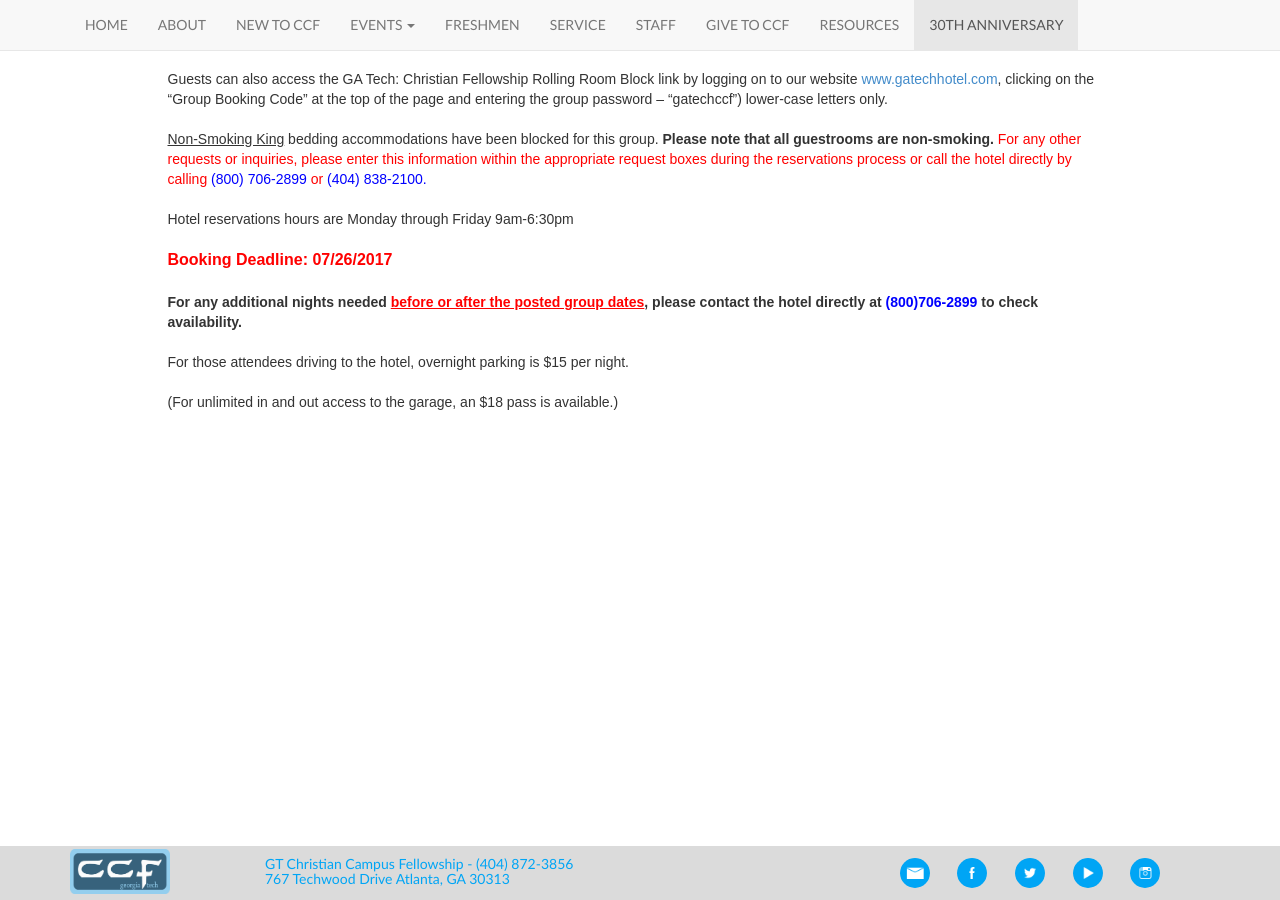
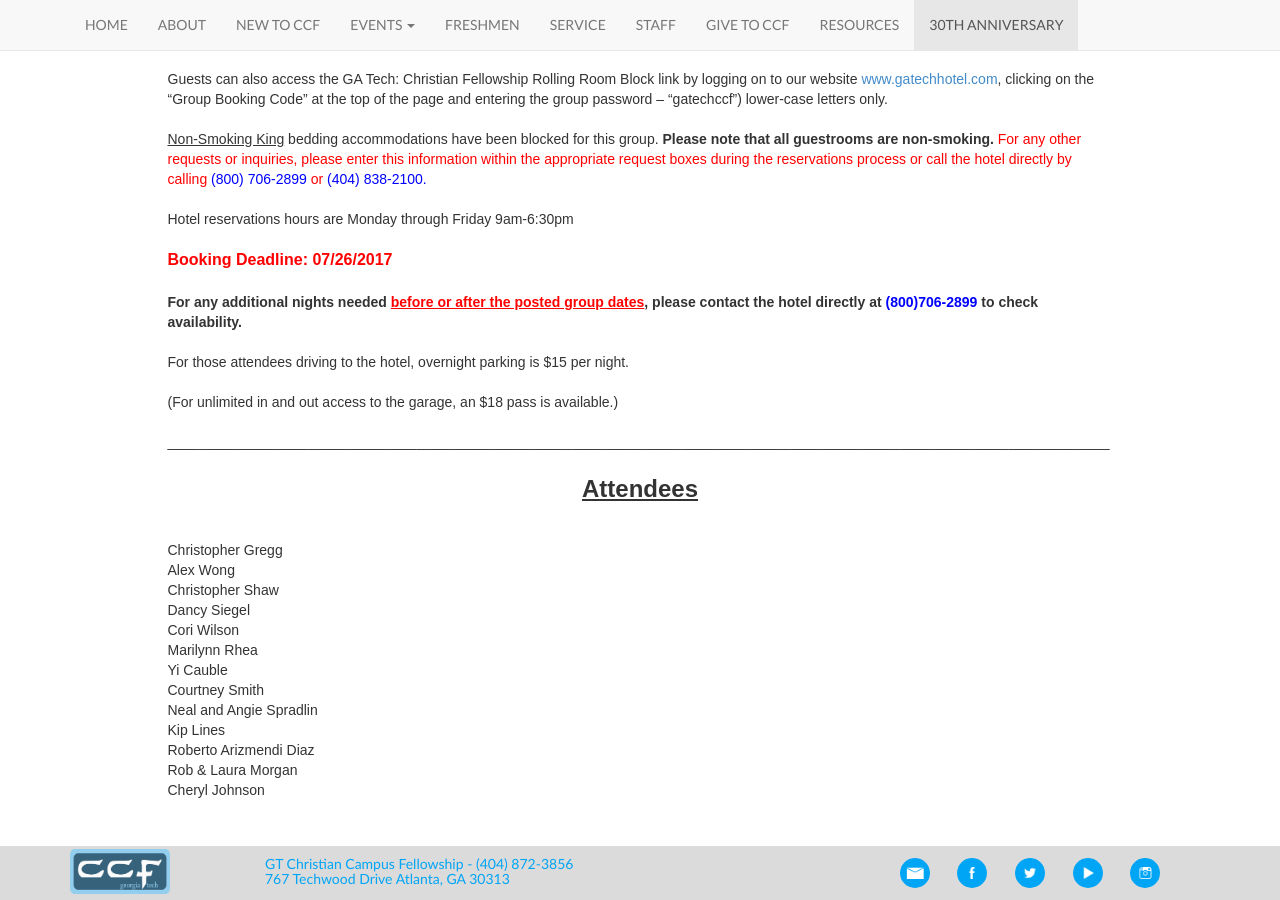
Before and after one commit to gtccf/gtccf.github.io, a Jekyll site: the page built from 30th/index.html, in a window 1280 px wide and 900 px high, scrolled down 782 px. Built offline with Jekyll 4.4.1, drawn with Linux system fonts in a browser that asks for light colours; nearby versions of some CDN libraries.

Commit message:
Added attendees

```diff
--- a/30th/index.html
+++ b/30th/index.html
@@ -64,11 +64,29 @@ layout: default
           For those attendees driving to the hotel, overnight parking is $15 per night.
           <br>
           <br>
-          (For unlimited in and out access to the garage, an $18 pass is available.)</div>
+          (For unlimited in and out access to the garage, an $18 pass is available.)
+          <br>
+          <br>
+          _________________________________________________________________________________________________________________________
           <br>
           <br>
 
-
+          <font size ="5"><u><b><center>Attendees</center></b></u></font>
+          <br>
+          Christopher Gregg<br>
+          Alex Wong<br>
+          Christopher Shaw<br>
+          Dancy Siegel<br>
+          Cori Wilson<br>
+          Marilynn Rhea<br>
+          Yi Cauble<br>
+          Courtney Smith<br>
+          Neal and Angie	Spradlin<br>
+          Kip	Lines<br>
+          Roberto	Arizmendi Diaz<br>
+          Rob & Laura	Morgan<br>
+          Cheryl	Johnson
+          </div>
     </div>
     <br />
     <br />
```
